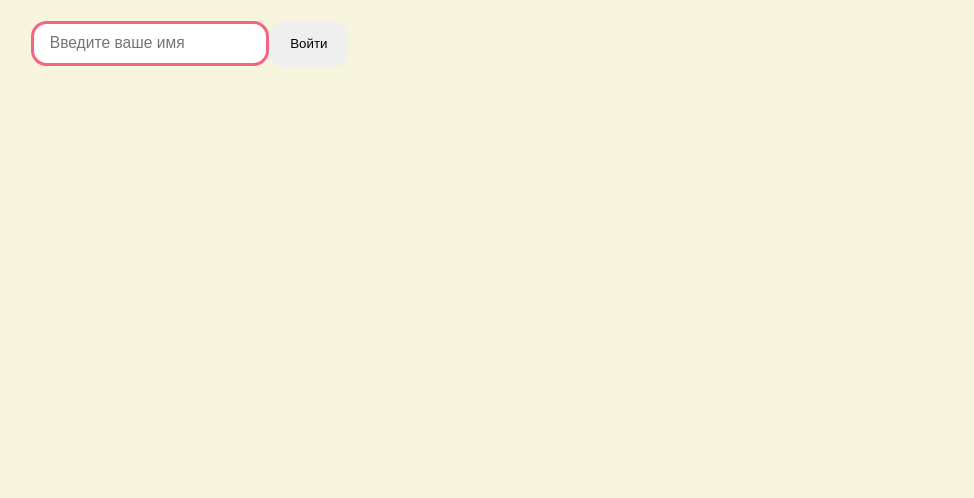
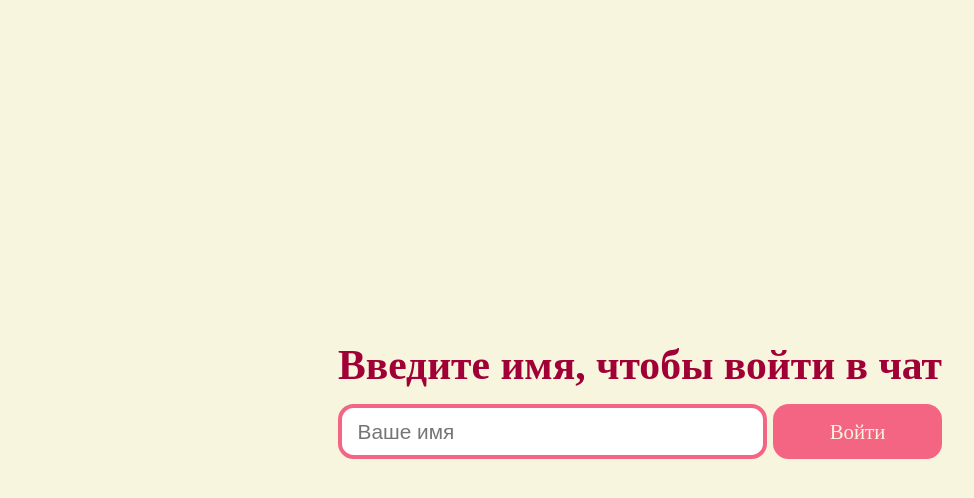
Before and after one commit to myrahkis/real-time-chat, a Vue app: page /login in a window 1280 px wide. Shown: the top 498 px of the page, without its empty margins (0-974 px from the left). Built offline with nearby package versions, Linux system fonts and the light colour scheme; a web font is replaced by a local one.

Commit message:
login page done

```diff
--- a/src/pages/LoginPage.vue
+++ b/src/pages/LoginPage.vue
@@ -15,11 +15,43 @@ const connect = async () => {
 </script>
 
 <template>
-  <input
-    type="text"
-    :value="username"
-    @input="setUser($event.target.value)"
-    placeholder="Введите ваше имя"
-  />
-  <button @click="connect">Войти</button>
+  <div class="container">
+    <h1 style="color: var(--red-color)">Введите имя, чтобы войти в чат</h1>
+    <div class="input-wrapper">
+      <input
+        class="name-input"
+        type="text"
+        :value="username"
+        @input="setUser($event.target.value)"
+        @keydown.enter="connect"
+        placeholder="Ваше имя"
+      />
+      <button class="login-btn" @click="connect" @keydown.enter="connect">Войти</button>
+    </div>
+  </div>
 </template>
+
+<style scoped>
+.input-wrapper {
+  display: flex;
+  justify-content: space-between;
+  width: 100%;
+}
+.name-input {
+  width: 71%;
+  max-width: 71%;
+  font-size: 2rem;
+}
+.login-btn {
+  width: 28%;
+  max-width: 28%;
+  font-size: 2rem;
+  background-color: var(--base-pink-color);
+  color: var(--light-color);
+  transition: all 0.2s;
+
+  &:hover {
+    background-color: var(--red-color);
+  }
+}
+</style>
--- a/src/store/index.js
+++ b/src/store/index.js
@@ -35,14 +35,13 @@ const store = createStore({
       const markedMessages = state.messages.map((mes) =>
         mes.userId === state.userId ? { ...mes, isMine: true } : mes,
       )
-      console.log(markedMessages);
+      console.log(markedMessages)
       commit('setMessages', markedMessages)
     },
     async connect({ state, commit, dispatch }) {
       return new Promise((resolve, reject) => {
         const newSocket = new WebSocket('ws://localhost:5000')
         commit('setSocket', newSocket)
-        // commit('setUserId', newSocket.)
 
         // В момент подключения
         state.socket.onopen = () => {
@@ -91,6 +90,7 @@ const store = createStore({
 
         console.log('Отключение...')
         state.socket.send(JSON.stringify(message))
+        commit('setMessages', [message, ...state.messages])
 
         state.socket.close()
         commit('setSocket', null)
--- a/src/styles/main.css
+++ b/src/styles/main.css
@@ -15,14 +15,18 @@
 
 html {
   font-size: 65%;
+  height: 100vh;
+  width: 100%;
 }
 
 body {
+  display: flex;
+  justify-content: center;
+  /* overflow: hidden; */
   font-family: 'Zen Kaku Gothic Antique', serif;
   font-weight: 500;
   font-style: normal;
   font-size: 2rem;
-  padding: 2rem 3rem;
   background-color: var(--light-color);
 }
 
@@ -41,19 +45,32 @@ ul {
 
 input,
 textarea {
-  border: 3px solid var(--base-pink-color);
+  border: 4px solid var(--base-pink-color);
   padding: 1rem 1.5rem;
   font-size: 1.5rem;
   border-radius: 1.5rem;
+  transition: all 0.2s;
 
   &:focus {
-    outline: 3px solid var(--green-color);
-    outline-offset: -2px;
+    outline: 4px solid var(--red-color);
+    outline-offset: -4px;
   }
 }
 
 button {
+  cursor: pointer;
+  font-family: inherit;
   border: none;
   padding: 1.5rem 2rem;
   border-radius: 1.5rem;
 }
+
+.container {
+  height: 100vh;
+  width: fit-content;
+  display: flex;
+  flex-direction: column;
+  justify-content: center;
+  align-items: center;
+  gap: 1.5rem;
+}
```
Also changed, not shown: src/components/WebSocket.vue (+4 -4 lines).
